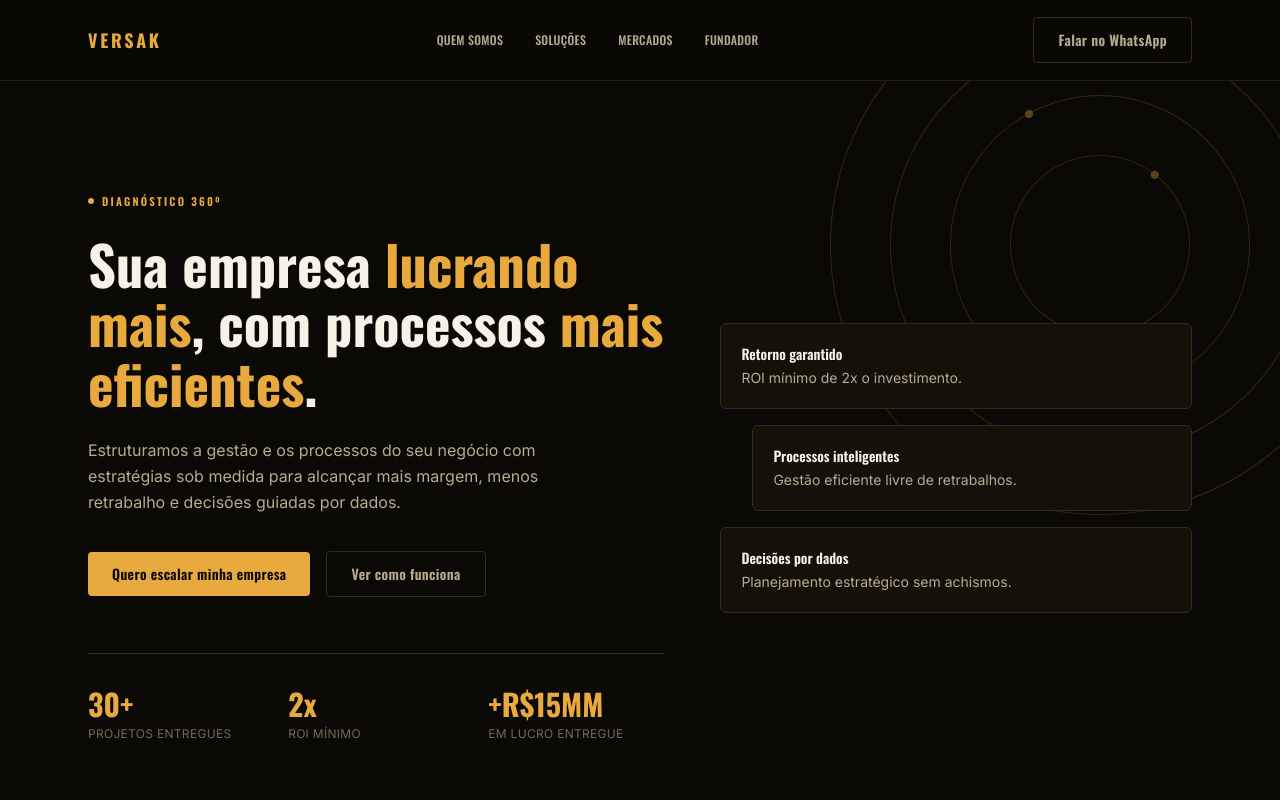
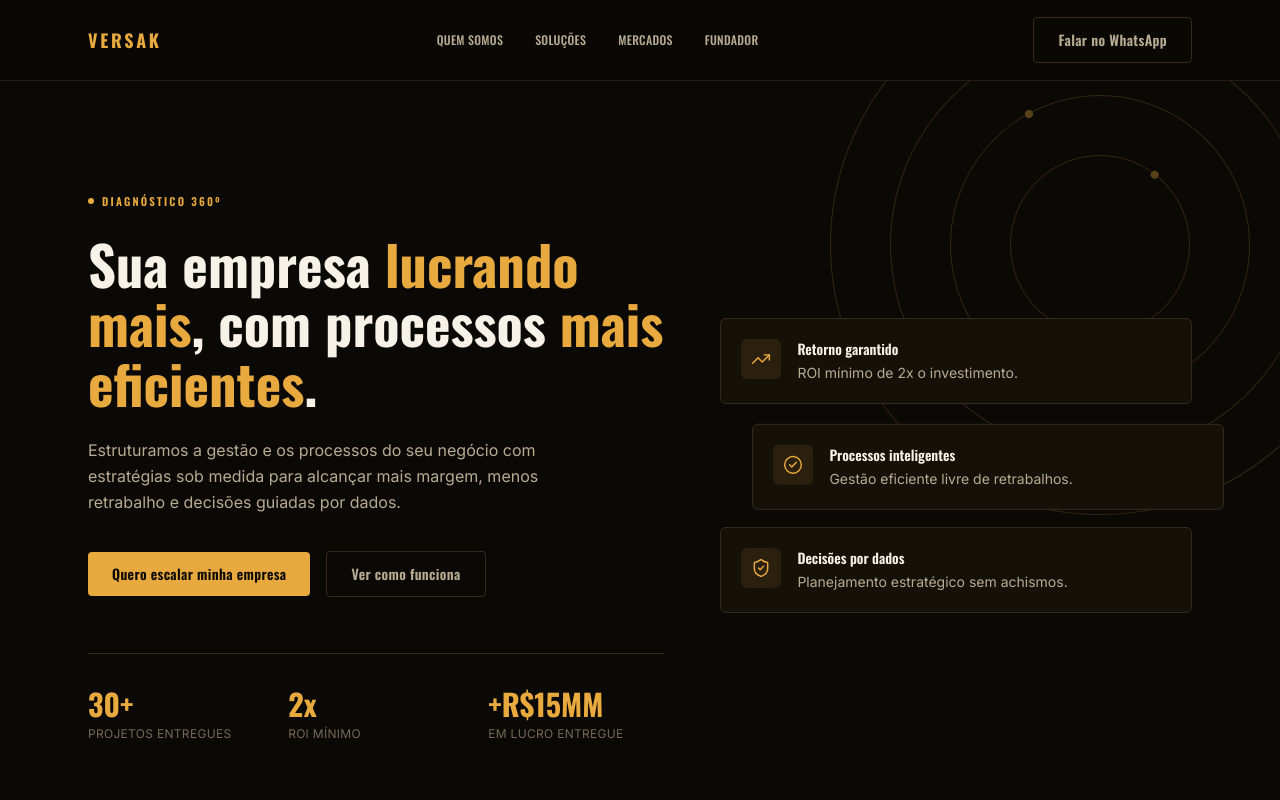
Before and after one commit to O-Carvalho/Versak, a Next.js app: page / in a window 1280 px wide. Shown: the top 800 px of the page. Built offline with nearby package versions, Linux system fonts and the light colour scheme.

Commit message:
feat: redesign hero floating cards with icons and continuous float animation

```diff
--- a/components/sections/hero.tsx
+++ b/components/sections/hero.tsx
@@ -1,9 +1,11 @@
 "use client"
 
 import { motion } from "motion/react"
+import { CheckCircle2, ShieldCheck, TrendingUp } from "lucide-react"
 import { Container } from "@/components/ui/container"
 import { Button } from "@/components/ui/button"
 import { AmbientRing } from "@/components/ui/ambient-ring"
+import { IconBadge } from "@/components/ui/icon-badge"
 import { hero } from "@/content/home"
 import { linkWhatsapp } from "@/content/site"
 
@@ -76,20 +78,39 @@ export function Hero() {
           </motion.dl>
         </div>
 
-        <div className="flex flex-col gap-4">
-          {hero.cartoes.map((cartao, i) => (
+        <div className="relative flex flex-col gap-4">
+          {hero.cartoes.map((cartao, i) => {
+            const Icon = [TrendingUp, CheckCircle2, ShieldCheck][i] ?? TrendingUp
+            const flutuacaoDuracao = [4, 4.6, 5.2][i] ?? 4
+            return (
               <motion.div
                 key={cartao.titulo}
                 initial={{ opacity: 0, x: 24 }}
-              animate={{ opacity: 1, x: 0 }}
-              transition={{ duration: 0.6, delay: 0.3 + i * 0.12 }}
-              className="rounded-md border border-line bg-panel p-5"
-              style={{ marginLeft: i % 2 === 1 ? "2rem" : 0 }}
+                animate={{
+                  opacity: 1,
+                  x: i % 2 === 1 ? 32 : 0,
+                  y: [0, -6, 0],
+                }}
+                transition={{
+                  opacity: { duration: 0.6, delay: 0.3 + i * 0.12 },
+                  x: { duration: 0.6, delay: 0.3 + i * 0.12 },
+                  y: {
+                    duration: flutuacaoDuracao,
+                    repeat: Infinity,
+                    ease: "easeInOut",
+                    delay: 0.9 + i * 0.12,
+                  },
+                }}
+                className="flex items-start gap-4 rounded-md border border-line bg-panel p-5 transition-colors hover:border-gold-dim hover:shadow-[var(--shadow-gold-glow)]"
               >
+                <IconBadge icon={Icon} />
+                <div>
                   <p className="font-display text-sm font-semibold text-text">{cartao.titulo}</p>
                   <p className="mt-1 text-sm text-text-muted">{cartao.texto}</p>
+                </div>
               </motion.div>
-          ))}
+            )
+          })}
         </div>
       </Container>
     </section>
```
Lines whose indentation alone changed are shown as unchanged.
